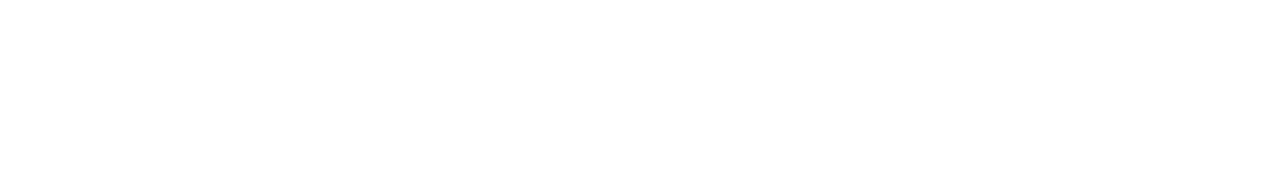
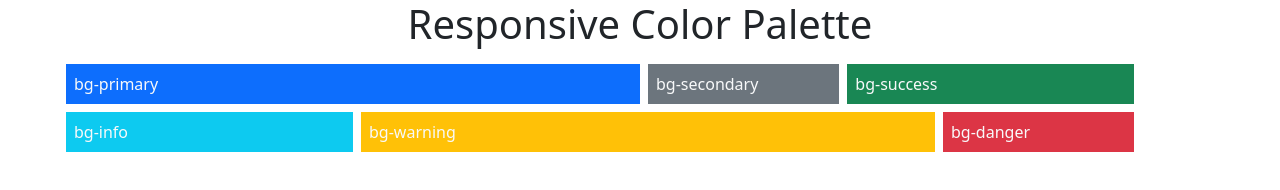
Before and after one commit to Rakesh-TN/Moodle-Task-Bootstrap, a plain HTML site: page Moodle Task 13/Index.html in a window 1280 px wide. Drawn offline with nearby package versions, Linux system fonts and the light colour scheme.

Commit message:
Task 13 Compeleted

```diff
--- a/Moodle Task 13/Index.html
+++ b/Moodle Task 13/Index.html
@@ -3,9 +3,21 @@
 <head>
     <meta charset="UTF-8">
     <meta name="viewport" content="width=device-width, initial-scale=1.0">
-    <title>Document</title>
+    <title>Moodle Task 13</title><link href="https://cdn.jsdelivr.net/npm/bootstrap@5.3.0/dist/css/bootstrap.min.css" rel="stylesheet" integrity="sha384-9ndCyUaIbzAi2FUVXJi0CjmCapSmO7SnpJef0486qhLnuZ2cdeRhO02iuK6FUUVM" crossorigin="anonymous">
+    <script src="https://cdn.jsdelivr.net/npm/@popperjs/core@2.11.8/dist/umd/popper.min.js" integrity="sha384-I7E8VVD/ismYTF4hNIPjVp/Zjvgyol6VFvRkX/vR+Vc4jQkC+hVqc2pM8ODewa9r" crossorigin="anonymous"></script>
+    <script src="https://cdn.jsdelivr.net/npm/bootstrap@5.3.0/dist/js/bootstrap.min.js" integrity="sha384-fbbOQedDUMZZ5KreZpsbe1LCZPVmfTnH7ois6mU1QK+m14rQ1l2bGBq41eYeM/fS" crossorigin="anonymous"></script>
 </head>
 <body>
-
+    <h1 class="text-center">Responsive Color Palette</h1>
+    <section class="container p-2">
+        <div class="row gap-2 text-light">
+                <div class="bg-primary p-2 col-lg-6 col-md-5 col-sm-8 col-12">bg-primary</div>
+                <div class="bg-secondary p-2  col-lg-2 col-md-5 col-sm-2 col-12">bg-secondary</div>
+                <div class="bg-success p-2 col-lg-3 col-md-2 col-sm-2 col-12">bg-success</div>
+                <div class="bg-info p-2 col-lg-3 col-md-8 col-sm-8 col-12">bg-info</div>
+                <div class="bg-warning p-2 col-lg-6 col-md-8 col-sm-5 col-12">bg-warning</div>
+                <div class="bg-danger p-2 col-lg-2 col-md-2 col-sm-5 col-12">bg-danger</div>
+            </div>
+    </section>
 </body>
 </html>
```
Also changed, not shown: Moodle Task 13/Style.css (deleted).
